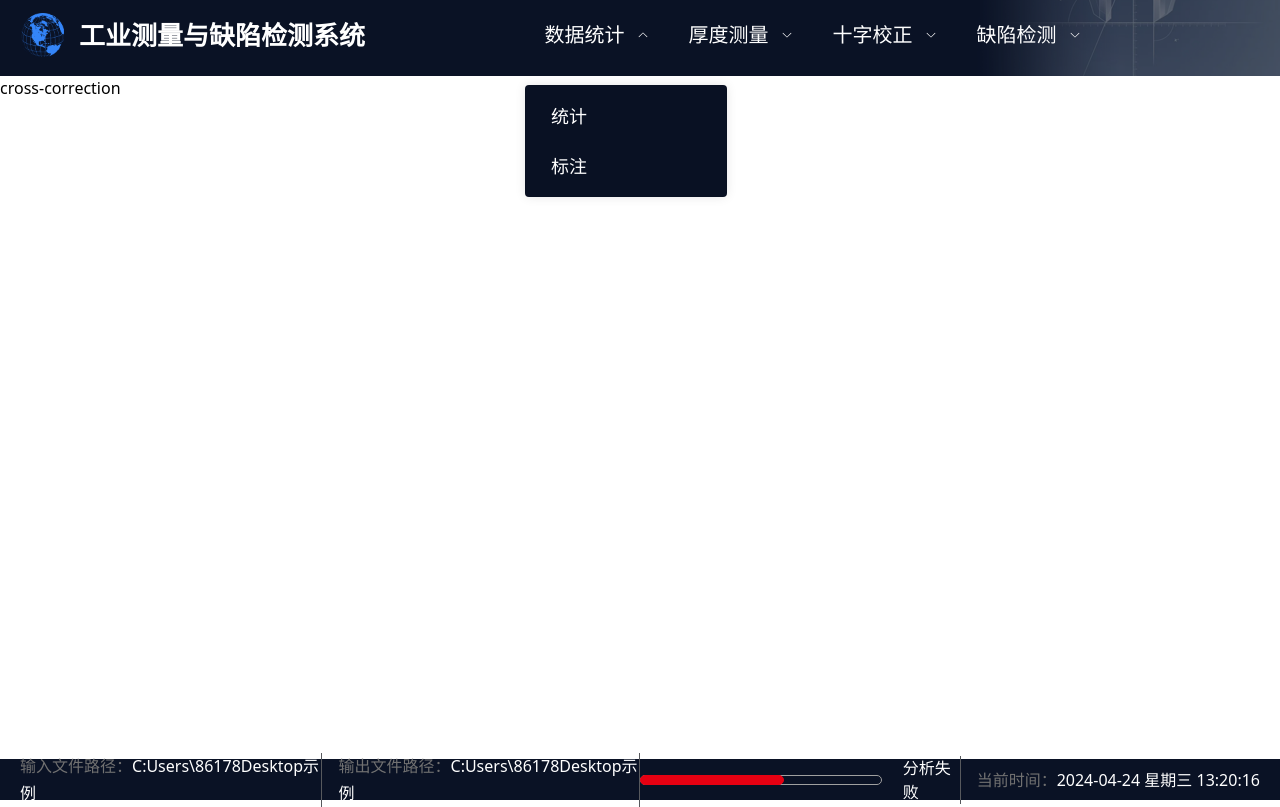
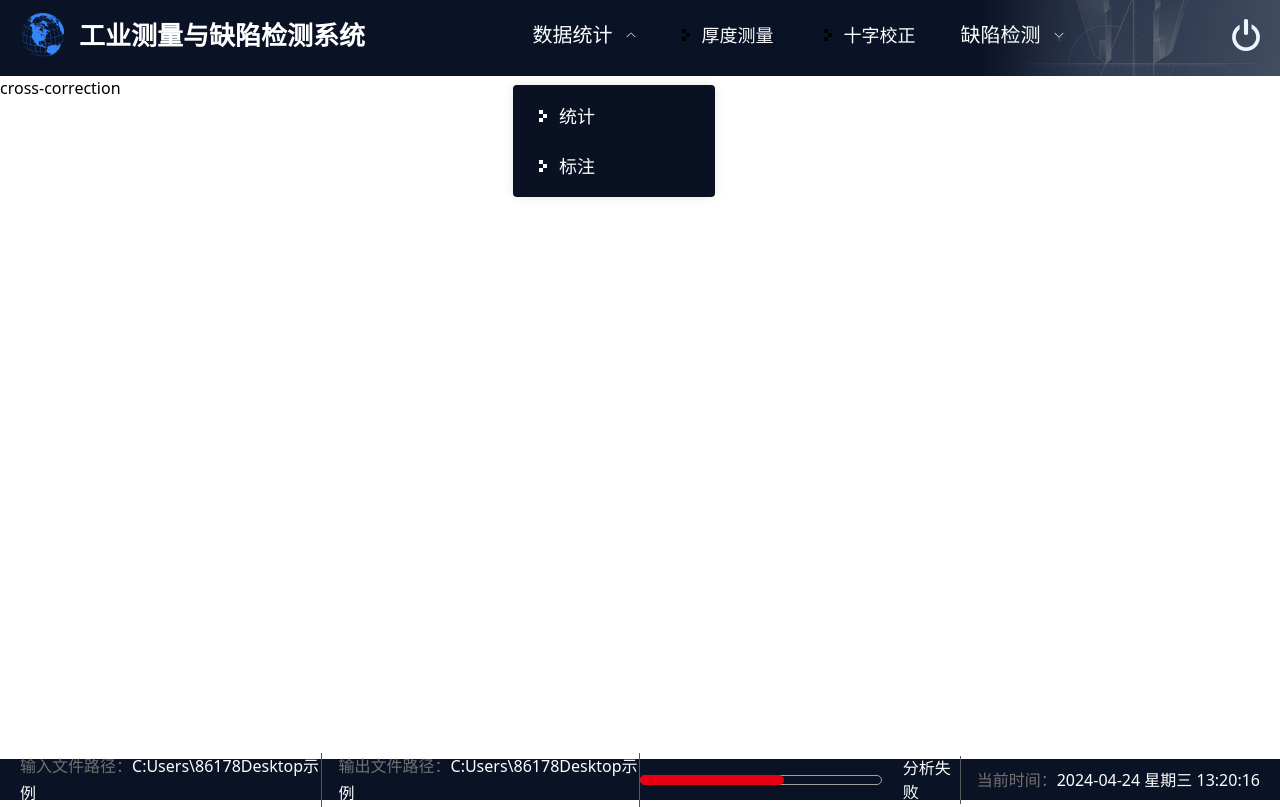
Before and after one commit to allenice1565/nwpu2, a Vue app: page /cross-correction in a window 1280 px wide. Both pictures are taken after a click on the element "数据统计". Built offline with nearby package versions, Linux system fonts and the light colour scheme.

Commit message:
头部菜单完善

```diff
--- a/src/layouts/default/components/page-header.vue
+++ b/src/layouts/default/components/page-header.vue
@@ -1,13 +1,12 @@
 <script setup>
 import { ref } from 'vue';
-import { useRouter, useRoute } from 'vue-router';
+import { useRouter } from 'vue-router';
 
 defineOptions({
     name: 'PageHeader',
 });
 
 const router = useRouter();
-const route = useRoute();
 const menuList = ref([
     {
         id: 1,
@@ -16,39 +15,24 @@ const menuList = ref([
             {
                 id: 11,
                 label: '统计',
+                path: '/data-annotation/statistics',
             },
             {
                 id: 12,
                 label: '标注',
+                path: '/data-annotation/annotation',
             },
         ],
     },
     {
         id: 2,
         label: '厚度测量',
-        children: [
-            {
-                id: 21,
-                label: '厚度测量1',
-                path: '/ImageRegistration',
-            },
-        ],
+        path: '/thickness-measurement',
     },
     {
         id: 3,
         label: '十字校正',
-        children: [
-            {
-                id: 31,
-                label: '十字校正1',
-                path: '/HomologyChangeDetection',
-            },
-            {
-                id: 32,
-                label: '十字校正2',
-                path: '/AllogenicChangeDetection',
-            },
-        ],
+        path: '/cross-correction',
     },
     {
         id: 4,
@@ -56,13 +40,18 @@ const menuList = ref([
         children: [
             {
                 id: 41,
-                label: '缺陷检测1',
-                path: '/RoadDetection',
+                label: '模型推理',
+                path: '/defect-detection/model-inference',
             },
             {
                 id: 42,
-                label: '缺陷检测2',
-                path: '/OpticalImageTargetDetection',
+                label: '结果展示',
+                path: '/defect-detection/result-display',
+            },
+            {
+                id: 43,
+                label: '模型训练',
+                path: '/defect-detection/model-training',
             },
         ],
     },
@@ -92,10 +81,11 @@ const menuClick = (path) => {
                 close-on-click-outside
                 unique-opened
             >
+                <template v-for="item in menuList">
                     <el-sub-menu
-                    v-for="item in menuList"
+                        v-if="item.children"
                         :index="item.id"
-                    popper-class="popper-container"
+                        popper-class="header-popper-container"
                     >
                         <template #title>{{ item.label }}</template>
                         <el-menu-item
@@ -106,9 +96,75 @@ const menuClick = (path) => {
                             }"
                             class="select-none !text-[18px] !leading-[56px] !p-[25px]"
                             @click="menuClick(subItem.path)"
-                        >{{ subItem.label }}</el-menu-item
+                        >
+                            <svg
+                                class="header-menu-item-prefix w-[8px] mr-[12px]"
+                                version="1.1"
+                                id="图层_1"
+                                xmlns="http://www.w3.org/2000/svg"
+                                xmlns:xlink="http://www.w3.org/1999/xlink"
+                                x="0px"
+                                y="0px"
+                                viewBox="0 0 8 12"
+                                style="enable-background: new 0 0 8 12"
+                                xml:space="preserve"
+                            >
+                                <g>
+                                    <rect class="st0" width="4" height="4" />
+                                    <rect
+                                        x="4"
+                                        y="4"
+                                        class="st0"
+                                        width="4"
+                                        height="4"
+                                    />
+                                    <rect
+                                        y="8"
+                                        class="st0"
+                                        width="4"
+                                        height="4"
+                                    />
+                                </g>
+                            </svg>
+                            {{ subItem.label }}</el-menu-item
                         >
                     </el-sub-menu>
+                    <el-menu-item
+                        v-else
+                        :index="item.id"
+                        :style="{
+                            '--el-menu-hover-text-color': '#69d7e6',
+                        }"
+                        class="select-none !text-[18px] !leading-[56px] !p-[25px]"
+                        @click="menuClick(item.path)"
+                    >
+                        <svg
+                            class="header-menu-item-prefix w-[8px] mr-[12px]"
+                            version="1.1"
+                            id="图层_1"
+                            xmlns="http://www.w3.org/2000/svg"
+                            xmlns:xlink="http://www.w3.org/1999/xlink"
+                            x="0px"
+                            y="0px"
+                            viewBox="0 0 8 12"
+                            style="enable-background: new 0 0 8 12"
+                            xml:space="preserve"
+                        >
+                            <g>
+                                <rect class="st0" width="4" height="4" />
+                                <rect
+                                    x="4"
+                                    y="4"
+                                    class="st0"
+                                    width="4"
+                                    height="4"
+                                />
+                                <rect y="8" class="st0" width="4" height="4" />
+                            </g>
+                        </svg>
+                        {{ item.label }}</el-menu-item
+                    >
+                </template>
             </el-menu>
         </div>
         <div class="right"></div>
@@ -124,7 +180,7 @@ const menuClick = (path) => {
     background-color: #0a1225;
     background-image: url('@assets/images/common/header-bg.png');
     background-repeat: no-repeat;
-    background-position: right;
+    background-position: right top;
 
     .left {
         display: flex;
@@ -150,17 +206,6 @@ const menuClick = (path) => {
         justify-content: center;
         align-items: center;
 
-        :deep(.el-dropdown) {
-            margin-right: 61px;
-            .dropdown-link {
-                font-size: 20px;
-                font-weight: 500;
-                color: #ffffff;
-                border: none;
-                user-select: none;
-            }
-        }
-
         .el-menu--horizontal.el-menu {
             border-bottom: none;
 
@@ -179,12 +224,41 @@ const menuClick = (path) => {
                     border-bottom: none;
                 }
             }
+
+            .el-menu-item {
+                border-bottom: none;
+            }
         }
     }
     .right {
         display: flex;
         align-items: center;
-        background-image: url('@assets/images/home/header-right.png');
+        background-image: url('@assets/images/common/header-exit.png');
+        background-repeat: no-repeat;
+        background-size: contain;
+        width: 28px;
+        height: 32px;
+        cursor: pointer;
+        user-select: none;
+        -webkit-user-drag: none;
     }
 }
 </style>
+<style lang="less">
+.header-popper-container {
+    .el-menu-item {
+        .header-menu-item-prefix {
+            user-select: none;
+            -webkit-user-drag: none;
+            .st0 {
+                fill: #fff;
+            }
+        }
+
+        &.is-active .st0,
+        &:hover .st0 {
+            fill: #60c6d4;
+        }
+    }
+}
+</style>
--- a/src/layouts/default/index.vue
+++ b/src/layouts/default/index.vue
@@ -18,9 +18,6 @@ import PageFooter from './components/page-footer.vue';
     height: 100vh;
     display: flex;
     flex-direction: column;
-    // background-image: url('@assets/images/common/bg.jpg');
-    background-repeat: no-repeat;
-    background-size: cover;
 
     .main {
         flex: 1;
```
Also changed, not shown: src/assets/images/common/header-exit.png (added). Lines whose indentation alone changed are shown as unchanged.
